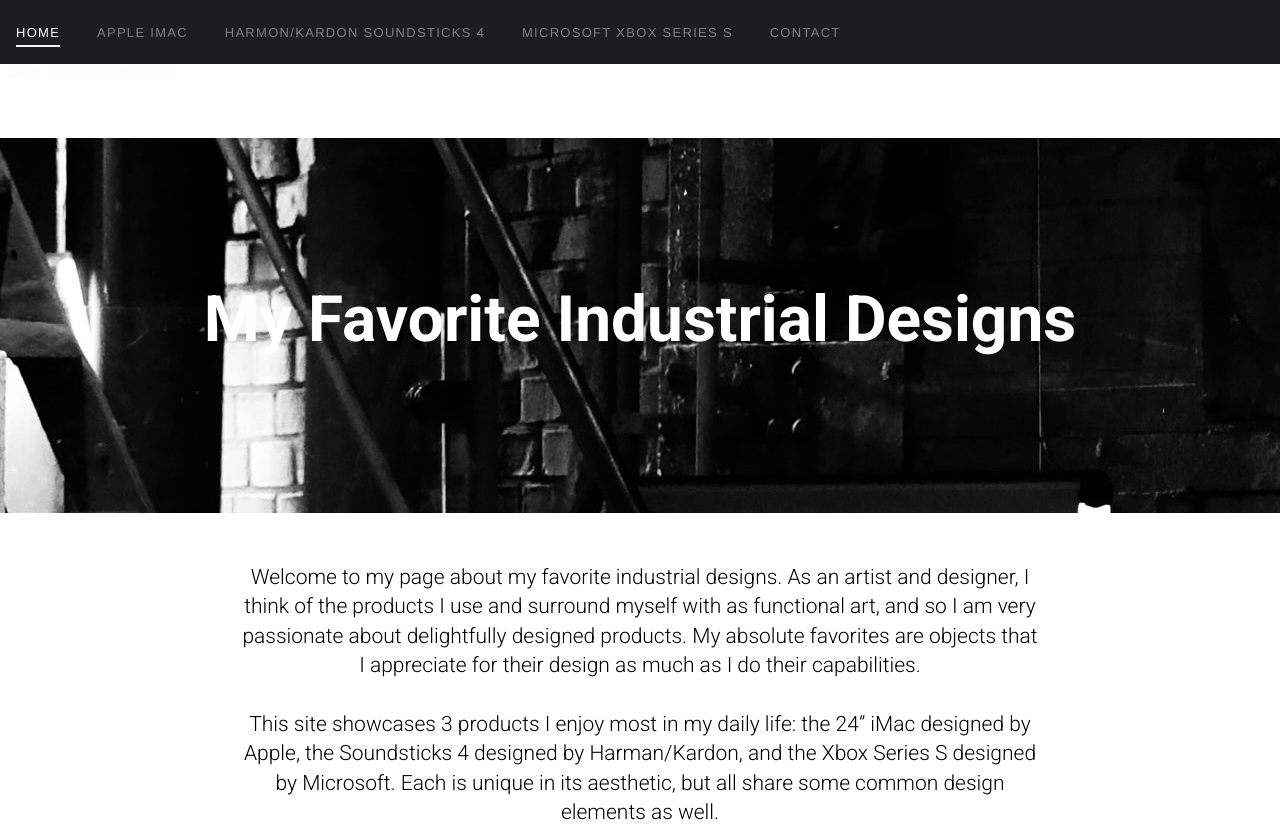
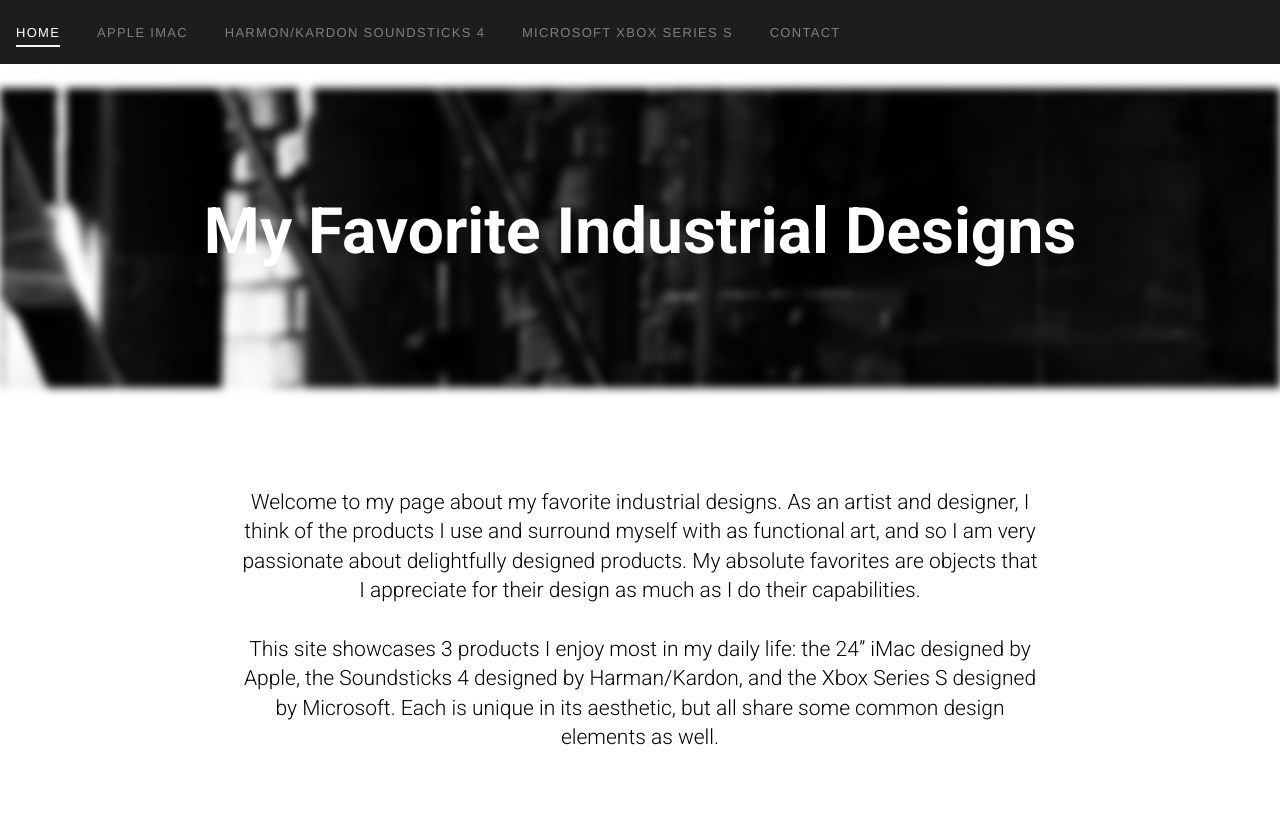
Before and after one commit to pemblej/mobile-view, a plain HTML site: page index.html in a window 1280 px wide. Shown: the top 831 px of the page. Drawn offline with Linux system fonts and the light colour scheme.

Commit message:
Add files via upload

```diff
--- a/css/style.css
+++ b/css/style.css
@@ -10,6 +10,7 @@ article {
     line-height: 1.4em;
     font-weight: 300;
     max-width: 800px;
+    margin-top: 100px;
 }
 
 h1 {
@@ -55,6 +56,7 @@ nav li.current,a.current {
     justify-content: center;
     align-content: center;
     box-sizing: border-box;
+    margin-top: 100px;
 }
 
 .gallery.imac {
@@ -78,7 +80,7 @@ img.xbox-image {
 
 .landing-page {
     background-color: #e6e6e6;
-    padding: 10px; /*using padding here (not on images)*/
+    padding: 10px;
     margin: 50px 10px 50px 10px;
     display: grid;
     grid-template-rows: 800px 800px 800px;
@@ -116,10 +118,9 @@ footer {
 }
 
 .banner {
-    height: 225px;
+    height: 300px;
     background-color: black;
     background-image: url("../images/industrial_design.jpg");
-    padding-top: 150px;
     color: white;
     width: 100%;
     margin-left: 0px;
@@ -128,7 +129,18 @@ footer {
     -moz-animation: fadein 2s;
     -ms-animation: fadein 2s;
     animation: fadein 2s;
+    filter: blur(4px);
 }
+
+.pos_relative{
+    position: absolute;
+    top: 200px;
+    text-align: center;
+    width: 100%;
+    color: white;
+    margin: 0px;
+}
+
 
 @keyframes fadein {
     from { opacity: 0; }
--- a/index.html
+++ b/index.html
@@ -27,7 +27,10 @@
         </ul>
       </nav>
       <a class = "skip" href="#main">Skip to Main Content</a>
-      <h1 id="main" class="banner">My Favorite Industrial Designs</h1>
+      <div class="banner">
+    </div>
+    <h1 class = "pos_relative" id="main">My Favorite Industrial Designs</h1>
+
     </header>
     <main>
       <article>
```
Also changed, not shown: contact.html (+1 -1 lines), harmon-kardon.html (+1 -1 lines), imac.html (+1 -1 lines), xbox.html (+1 -1 lines).
